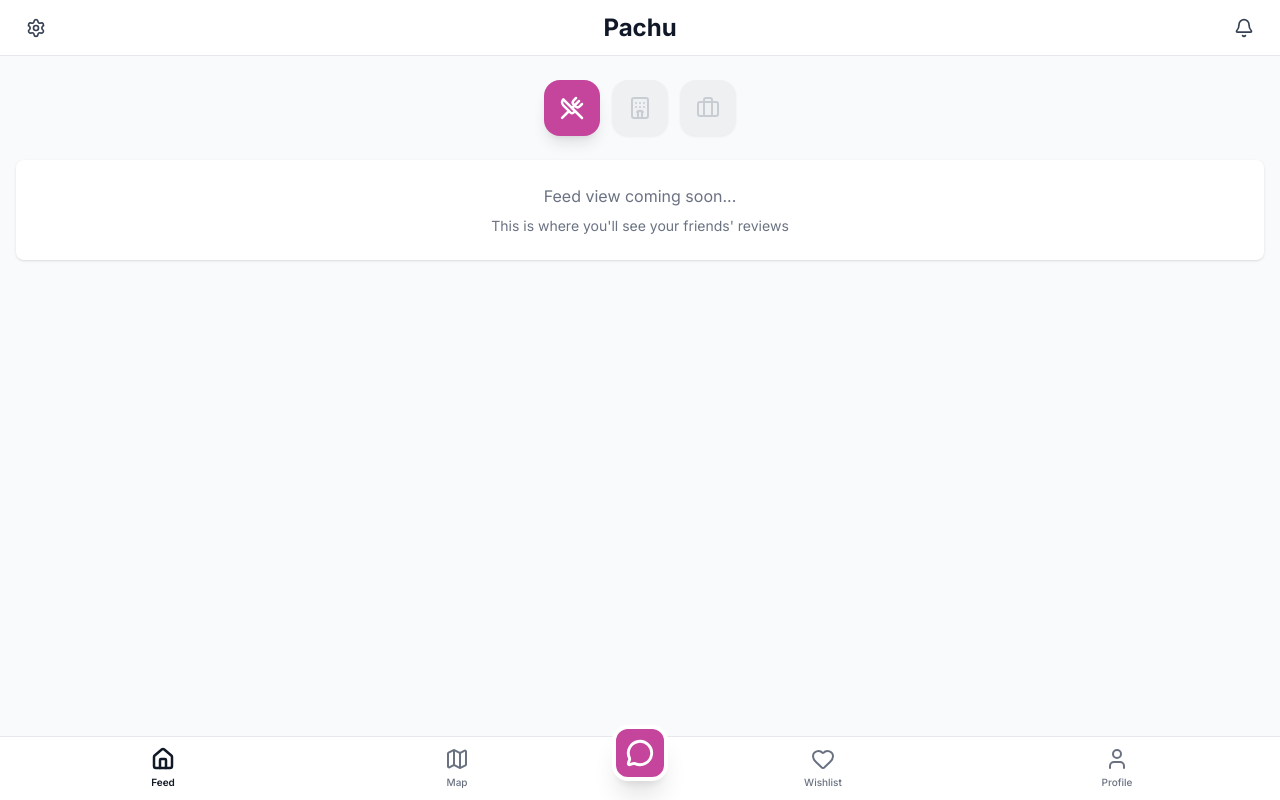
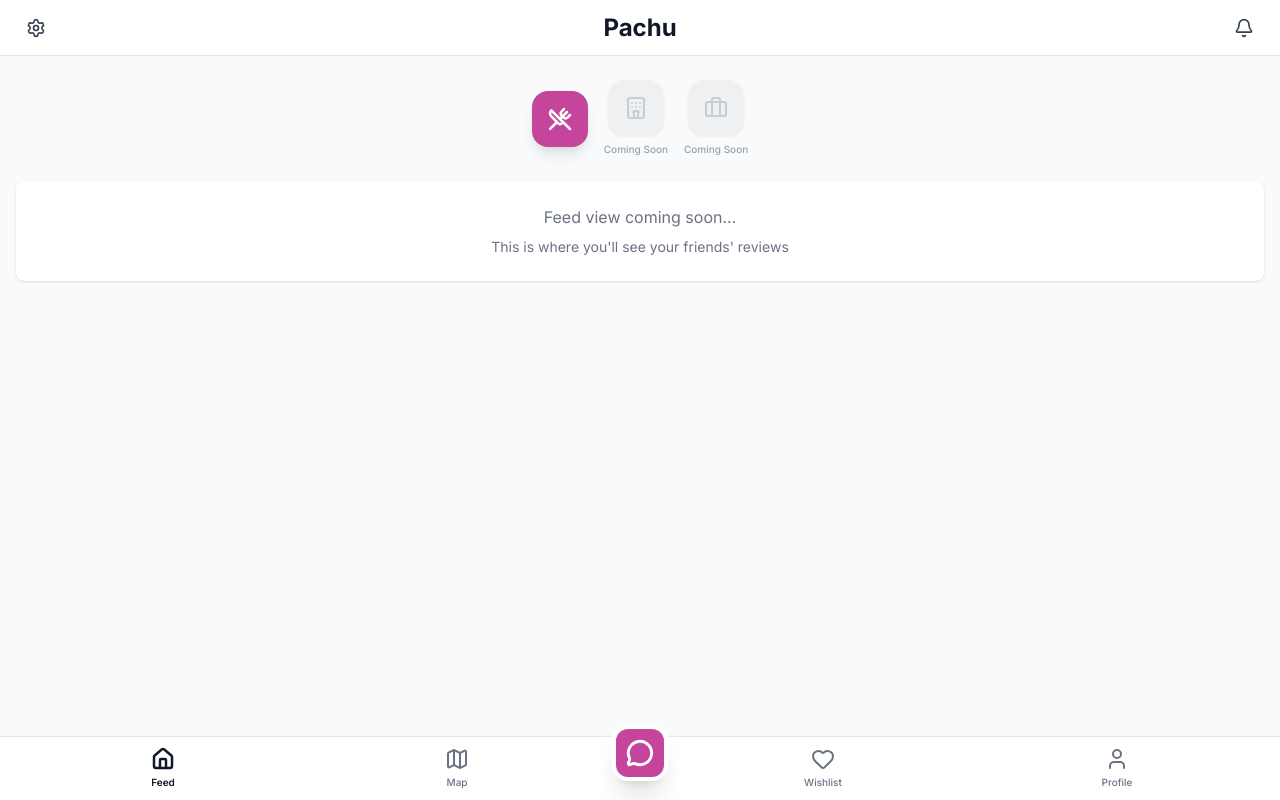
Before and after one commit to daniel-davidyan/pachu-app, a Next.js app: page /feed in a window 1280 px wide. Built offline with nearby package versions, Linux system fonts and the light colour scheme.

Commit message:
feat: add 'Coming Soon' text to disabled category icons

```diff
--- a/app/auth/login/page.tsx
+++ b/app/auth/login/page.tsx
@@ -39,6 +39,9 @@ export default function LoginPage() {
     try {
       // Use current origin for redirect (works for both localhost and production)
       const redirectUrl = `${window.location.origin}/auth/callback`;
+      console.log('🔗 OAuth Redirect URL:', redirectUrl);
+      console.log('📍 Current Origin:', window.location.origin);
+
       const { error } = await supabase.auth.signInWithOAuth({
         provider,
         options: {
--- a/app/feed/page.tsx
+++ b/app/feed/page.tsx
@@ -8,8 +8,9 @@ export default function FeedPage() {
     <MainLayout>
       <div className="container mx-auto px-4 py-6">
         {/* Category Icons */}
-        <div className="flex gap-3 mb-6 justify-center">
+        <div className="flex gap-4 mb-6 justify-center items-center">
           {/* Restaurants - Active */}
+          <div className="flex flex-col items-center">
             <button
               style={{ backgroundColor: '#C5459C' }}
               className="flex items-center justify-center w-14 h-14 rounded-2xl shadow-lg transition-all"
@@ -17,8 +18,10 @@ export default function FeedPage() {
             >
               <UtensilsCrossed className="w-6 h-6 text-white" strokeWidth={2.5} />
             </button>
+          </div>
 
           {/* Hotels - Disabled */}
+          <div className="flex flex-col items-center">
             <button
               disabled
               className="flex items-center justify-center w-14 h-14 bg-gray-200 rounded-2xl shadow-sm opacity-50 cursor-not-allowed"
@@ -26,8 +29,11 @@ export default function FeedPage() {
             >
               <Hotel className="w-6 h-6 text-gray-400" strokeWidth={2} />
             </button>
+            <span className="text-[10px] text-gray-400 mt-1.5 font-medium">Coming Soon</span>
+          </div>
 
           {/* Business - Disabled */}
+          <div className="flex flex-col items-center">
             <button
               disabled
               className="flex items-center justify-center w-14 h-14 bg-gray-200 rounded-2xl shadow-sm opacity-50 cursor-not-allowed"
@@ -35,6 +41,8 @@ export default function FeedPage() {
             >
               <Briefcase className="w-6 h-6 text-gray-400" strokeWidth={2} />
             </button>
+            <span className="text-[10px] text-gray-400 mt-1.5 font-medium">Coming Soon</span>
+          </div>
         </div>
 
         {/* Feed Content */}
--- a/app/map/page.tsx
+++ b/app/map/page.tsx
@@ -8,8 +8,9 @@ export default function MapPage() {
     <MainLayout>
       <div className="container mx-auto px-4 py-6">
         {/* Category Icons */}
-        <div className="flex gap-3 mb-6 justify-center">
+        <div className="flex gap-4 mb-6 justify-center items-center">
           {/* Restaurants - Active */}
+          <div className="flex flex-col items-center">
             <button
               style={{ backgroundColor: '#C5459C' }}
               className="flex items-center justify-center w-14 h-14 rounded-2xl shadow-lg transition-all"
@@ -17,8 +18,10 @@ export default function MapPage() {
             >
               <UtensilsCrossed className="w-6 h-6 text-white" strokeWidth={2.5} />
             </button>
+          </div>
 
           {/* Hotels - Disabled */}
+          <div className="flex flex-col items-center">
             <button
               disabled
               className="flex items-center justify-center w-14 h-14 bg-gray-200 rounded-2xl shadow-sm opacity-50 cursor-not-allowed"
@@ -26,8 +29,11 @@ export default function MapPage() {
             >
               <Hotel className="w-6 h-6 text-gray-400" strokeWidth={2} />
             </button>
+            <span className="text-[10px] text-gray-400 mt-1.5 font-medium">Coming Soon</span>
+          </div>
 
           {/* Business - Disabled */}
+          <div className="flex flex-col items-center">
             <button
               disabled
               className="flex items-center justify-center w-14 h-14 bg-gray-200 rounded-2xl shadow-sm opacity-50 cursor-not-allowed"
@@ -35,6 +41,8 @@ export default function MapPage() {
             >
               <Briefcase className="w-6 h-6 text-gray-400" strokeWidth={2} />
             </button>
+            <span className="text-[10px] text-gray-400 mt-1.5 font-medium">Coming Soon</span>
+          </div>
         </div>
 
         {/* Map Content */}
--- a/app/wishlist/page.tsx
+++ b/app/wishlist/page.tsx
@@ -8,8 +8,9 @@ export default function WishlistPage() {
     <MainLayout>
       <div className="container mx-auto px-4 py-6">
         {/* Category Icons */}
-        <div className="flex gap-3 mb-6 justify-center">
+        <div className="flex gap-4 mb-6 justify-center items-center">
           {/* Restaurants - Active */}
+          <div className="flex flex-col items-center">
             <button
               style={{ backgroundColor: '#C5459C' }}
               className="flex items-center justify-center w-14 h-14 rounded-2xl shadow-lg transition-all"
@@ -17,8 +18,10 @@ export default function WishlistPage() {
             >
               <UtensilsCrossed className="w-6 h-6 text-white" strokeWidth={2.5} />
             </button>
+          </div>
 
           {/* Hotels - Disabled */}
+          <div className="flex flex-col items-center">
             <button
               disabled
               className="flex items-center justify-center w-14 h-14 bg-gray-200 rounded-2xl shadow-sm opacity-50 cursor-not-allowed"
@@ -26,8 +29,11 @@ export default function WishlistPage() {
             >
               <Hotel className="w-6 h-6 text-gray-400" strokeWidth={2} />
             </button>
+            <span className="text-[10px] text-gray-400 mt-1.5 font-medium">Coming Soon</span>
+          </div>
 
           {/* Business - Disabled */}
+          <div className="flex flex-col items-center">
             <button
               disabled
               className="flex items-center justify-center w-14 h-14 bg-gray-200 rounded-2xl shadow-sm opacity-50 cursor-not-allowed"
@@ -35,6 +41,8 @@ export default function WishlistPage() {
             >
               <Briefcase className="w-6 h-6 text-gray-400" strokeWidth={2} />
             </button>
+            <span className="text-[10px] text-gray-400 mt-1.5 font-medium">Coming Soon</span>
+          </div>
         </div>
 
         <div className="bg-white rounded-lg shadow p-6 text-center text-gray-500">
```
Lines whose indentation alone changed are shown as unchanged.
